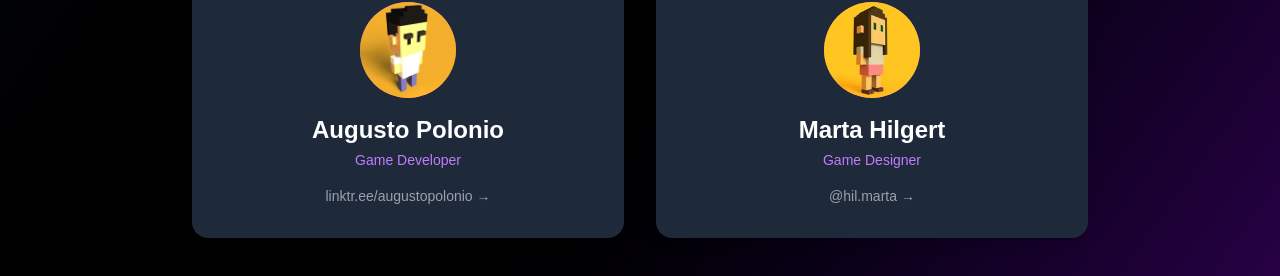
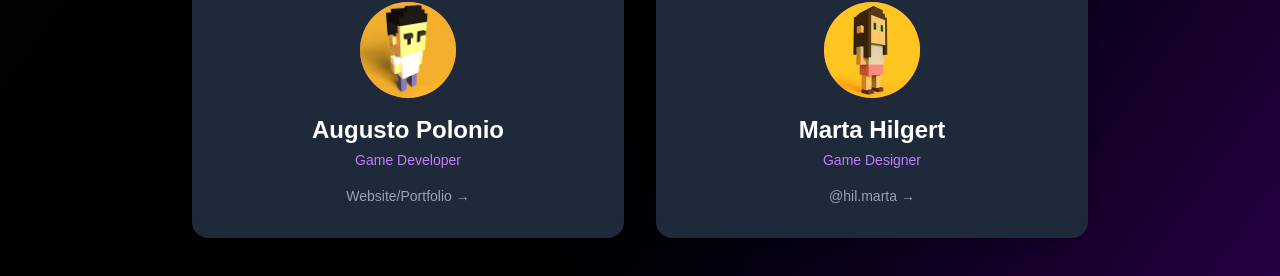
Before and after one commit to mastercatgames/mastercat, a Next.js app: page / in a window 1280 px wide. Shown: the part 4473-4749 px from the top of the page. Built offline with nearby package versions, Linux system fonts and the light colour scheme.

Commit message:
Update link to personal website in AboutSection

```diff
--- a/app/components/AboutSection.tsx
+++ b/app/components/AboutSection.tsx
@@ -108,7 +108,7 @@ export default function AboutSection() {
           </h3>
           <div className="grid md:grid-cols-2 gap-8 max-w-4xl mx-auto">
             <a
-              href="https://linktr.ee/augustopolonio"
+              href="https://augustopolonio.vercel.app"
               target="_blank"
               rel="noopener noreferrer"
               className="group bg-white dark:bg-gray-800 p-8 rounded-2xl shadow-lg hover:shadow-2xl transition-all duration-300 transform hover:-translate-y-2"
@@ -126,7 +126,7 @@ export default function AboutSection() {
                   </p>
                 </div>
                 <div className="text-gray-600 dark:text-gray-400 group-hover:text-purple-600 dark:group-hover:text-purple-400 transition-colors text-sm">
-                  linktr.ee/augustopolonio →
+                  Website/Portfolio →
                 </div>
               </div>
             </a>
```
